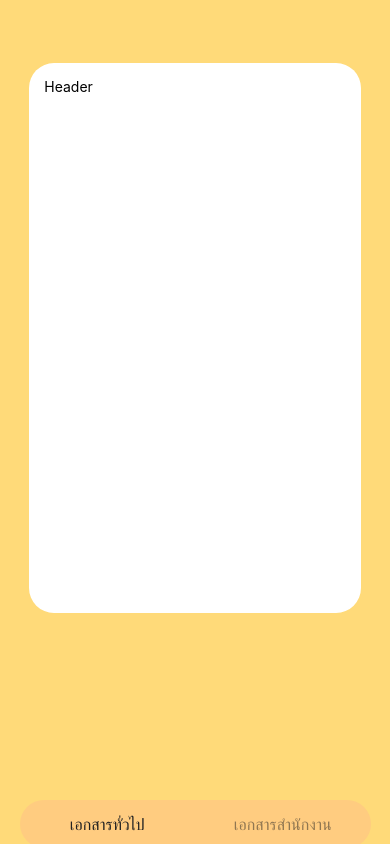
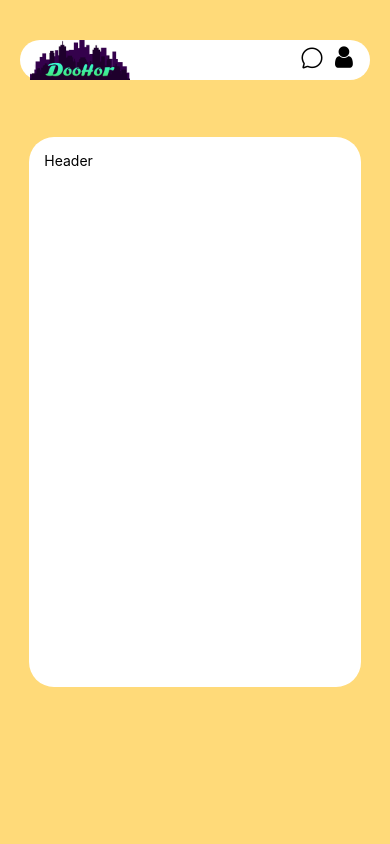
Before and after one commit to SoNicBoom24/DooHor, a React Native app: screen / in a window 390 px wide. Built offline with nearby package versions, Linux system fonts and the light colour scheme.

Commit message:
test pull

```diff
--- a/App.js
+++ b/App.js
@@ -3,6 +3,8 @@ import Profile from "./src/screens/Profile";
 
 export default function App() {
   return (
-    <Profile />
+    <Navigator />
+    // <Profile />
+
   );
 }
--- a/package.json
+++ b/package.json
@@ -24,6 +24,7 @@
     "react-native-keyboard-aware-scroll-view": "^0.9.5",
     "react-native-modal-dropdown": "^1.0.2",
     "react-native-navbar-color": "^1.0.3",
+    "react-native-pager-view": "5.4.24",
     "react-native-paper": "^4.12.5",
     "react-native-reanimated": "~2.9.1",
     "react-native-responsive-image": "^2.3.1",
--- a/src/navigation/Navigator.js
+++ b/src/navigation/Navigator.js
@@ -70,7 +70,6 @@ function ProfileScreen() {
 
 export default function App() {
     return (
-        <NativeRouter>
         <>
             <View
                 style={{
@@ -99,7 +98,7 @@ export default function App() {
                             display: 'flex',
                             flexDirection: 'row',
                         }}>
-                            <Image source={imgDooHor} style={{ resizeMode: "contain", width: "25%" }} />
+                            <Image source={imgDooHor} style={{ resizeMode: "contain", width: 100 }} />
                         </View>
                         <View style={{
                             display: 'flex',
@@ -109,7 +108,7 @@ export default function App() {
                             <FontAwesome name="user" size={25} color={"black"} style={{ position: "absolute", left: -25, top: -15 }} />
                         </View>
                     </View>
-                    <ScrollView>
+                    {/* <ScrollView>
                         <View
                             style={{
                                 flex: 1,
@@ -117,15 +116,15 @@ export default function App() {
                                 justifyContent: "center",
                                 backgroundColor: "#FFDA79",
                             }}
-                        >
+                        > */}
                             {/* <ScreenHor /> */}
-                            <ScreenHor />
-                        </View>
-                    </ScrollView>
+                            {/* <ScreenHor /> */}
+                            <ScreenProfile />
+                        {/* </View>
+                    </ScrollView> */}
                 </>
             </View>
         </>
-        </NativeRouter>
     );
 }
 
--- a/src/screens/Profile.js
+++ b/src/screens/Profile.js
@@ -280,7 +280,8 @@ const styles = StyleSheet.create({
     },
     label: { fontSize: 16, color: '#222' },
     tab: {
-        elevation: 0, shadowOpacity: 0,
+        elevation: 0,
+        shadowOpacity: 0,
         backgroundColor: '#FFCC80',
         borderRadius: 25,
         width: '90%',
```
Also changed, not shown: src/screens/Registration.js (+0 -158 lines), 1 other file (tests, documents, lock files or other folders).
